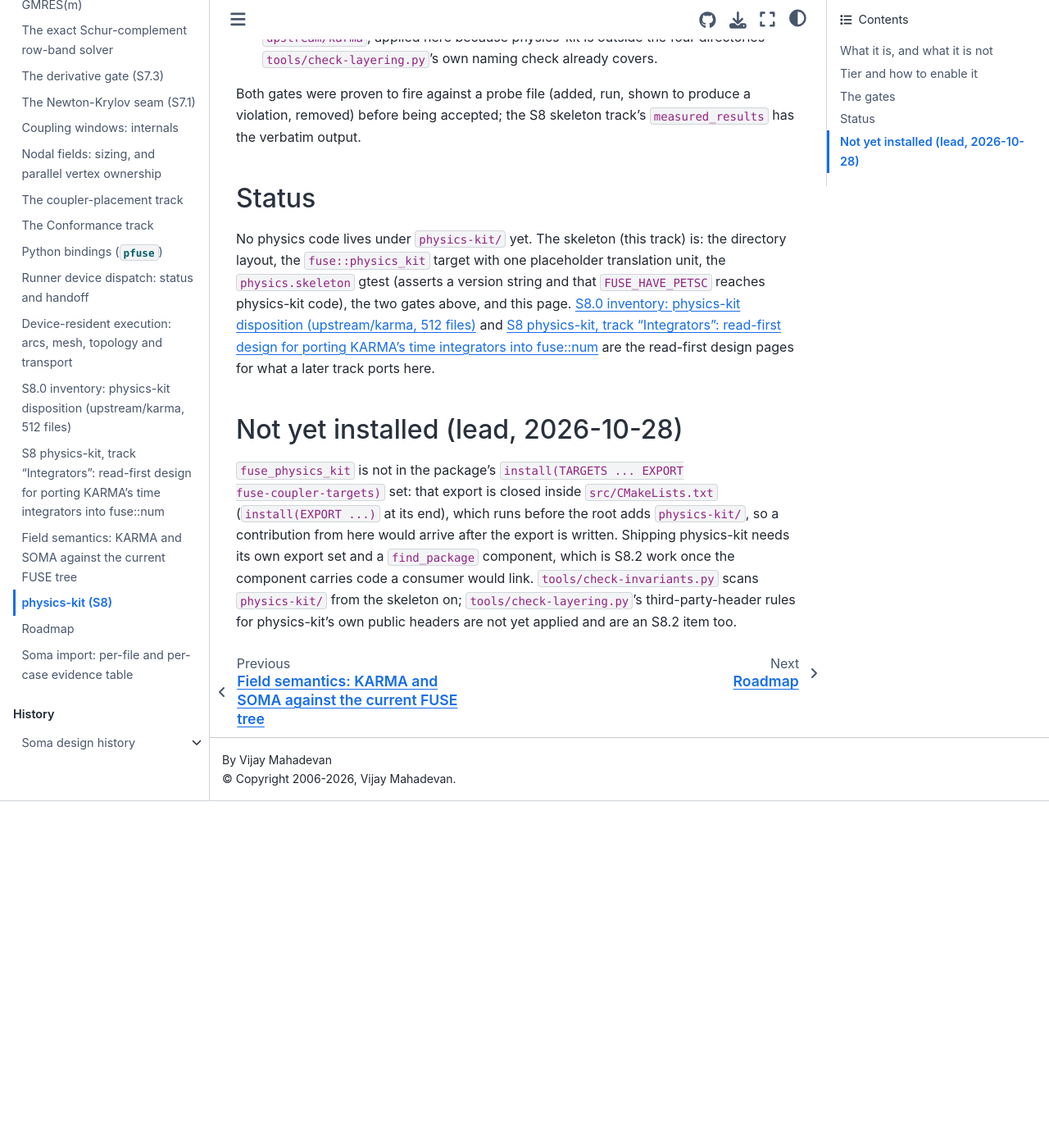
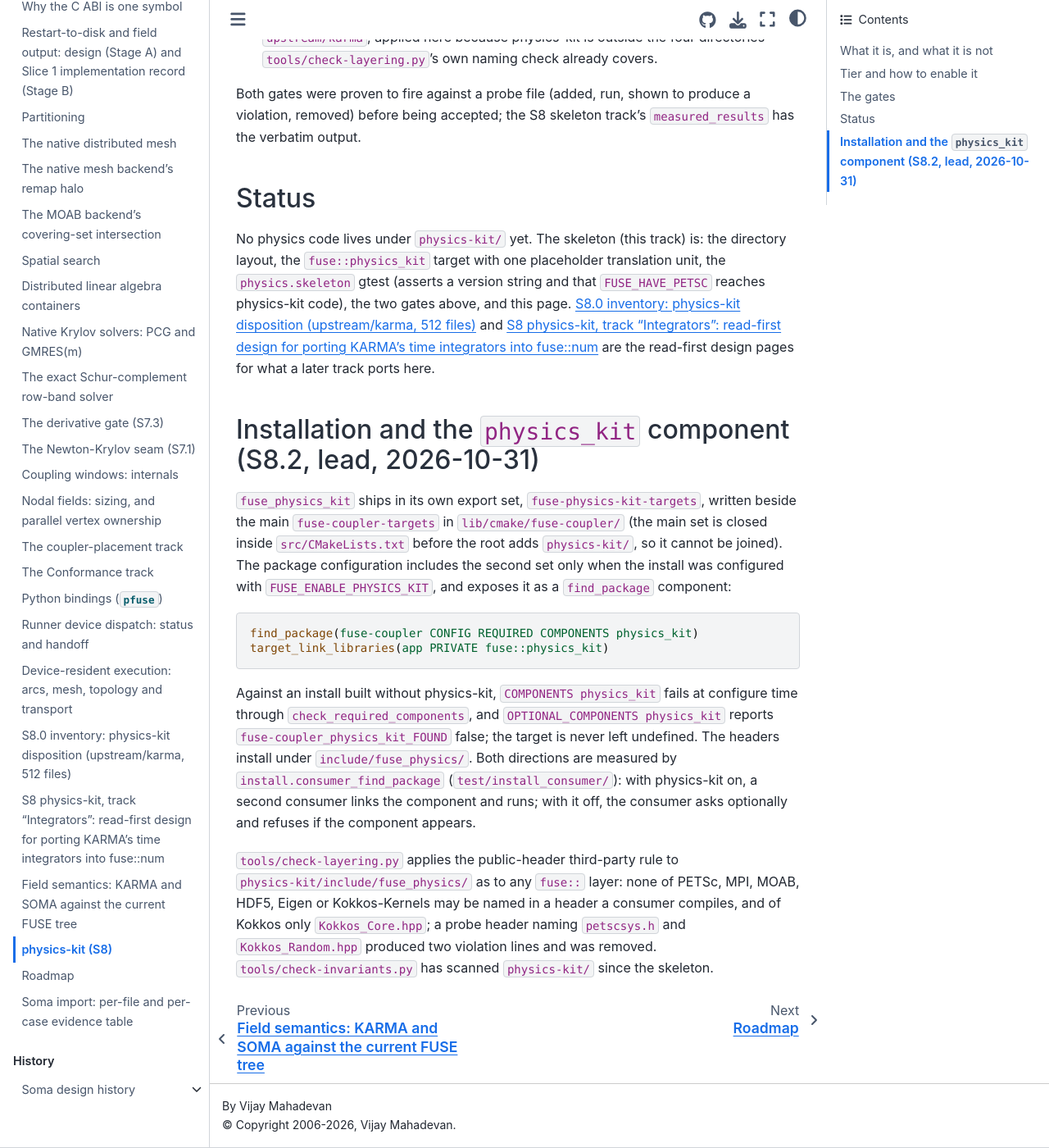
Before and after one commit to vijaysm/fuse, a Sphinx documentation site: the page built from docs/dev/physics-kit.md, in a window 1280 px wide and 1400 px high, scrolled down 1429 px. Shown: the whole window at 82% size. Built offline with Sphinx 7.4.7 and the Sphinx Book theme 1.1.4, drawn with Linux system fonts in a browser that asks for light colours; before the commit the page ends 2406 px from its top, so only the background shows below that.

Commit message:
Apply the public-header third-party rule to physics-kit's installed headers and record S8.2
A probe naming petscsys.h and Kokkos_Random.hpp produced two violations and was removed.

````diff
--- a/docs/dev/physics-kit.md
+++ b/docs/dev/physics-kit.md
@@ -60,12 +60,28 @@ the `fuse::physics_kit` target with one placeholder translation unit, the `physi
 and this page. [](physics-kit-disposition.md) and [](integrators-design.md) are the read-first design
 pages for what a later track ports here.
 
-## Not yet installed (lead, 2026-10-28)
+## Installation and the `physics_kit` component (S8.2, lead, 2026-10-31)
 
-`fuse_physics_kit` is not in the package's `install(TARGETS ... EXPORT fuse-coupler-targets)` set:
-that export is closed inside `src/CMakeLists.txt` (`install(EXPORT ...)` at its end), which runs before
-the root adds `physics-kit/`, so a contribution from here would arrive after the export is written.
-Shipping physics-kit needs its own export set and a `find_package` component, which is S8.2 work once
-the component carries code a consumer would link. `tools/check-invariants.py` scans `physics-kit/`
-from the skeleton on; `tools/check-layering.py`'s third-party-header rules for physics-kit's own public
-headers are not yet applied and are an S8.2 item too.
+`fuse_physics_kit` ships in its own export set, `fuse-physics-kit-targets`, written beside the main
+`fuse-coupler-targets` in `lib/cmake/fuse-coupler/` (the main set is closed inside `src/CMakeLists.txt`
+before the root adds `physics-kit/`, so it cannot be joined). The package configuration includes the
+second set only when the install was configured with `FUSE_ENABLE_PHYSICS_KIT`, and exposes it as a
+`find_package` component:
+
+```cmake
+find_package(fuse-coupler CONFIG REQUIRED COMPONENTS physics_kit)
+target_link_libraries(app PRIVATE fuse::physics_kit)
+```
+
+Against an install built without physics-kit, `COMPONENTS physics_kit` fails at configure time through
+`check_required_components`, and `OPTIONAL_COMPONENTS physics_kit` reports
+`fuse-coupler_physics_kit_FOUND` false; the target is never left undefined. The headers install under
+`include/fuse_physics/`. Both directions are measured by `install.consumer_find_package`
+(`test/install_consumer/`): with physics-kit on, a second consumer links the component and runs; with it
+off, the consumer asks optionally and refuses if the component appears.
+
+`tools/check-layering.py` applies the public-header third-party rule to `physics-kit/include/fuse_physics/`
+as to any `fuse::` layer: none of PETSc, MPI, MOAB, HDF5, Eigen or Kokkos-Kernels may be named in a header a
+consumer compiles, and of Kokkos only `Kokkos_Core.hpp`; a probe header naming `petscsys.h` and
+`Kokkos_Random.hpp` produced two violation lines and was removed. `tools/check-invariants.py` has
+scanned `physics-kit/` since the skeleton.
````
Also changed, not shown: docs/dev/roadmap.md (+2 -2 lines), docs/user/build.md (+4 -1 lines), 1 other file.
